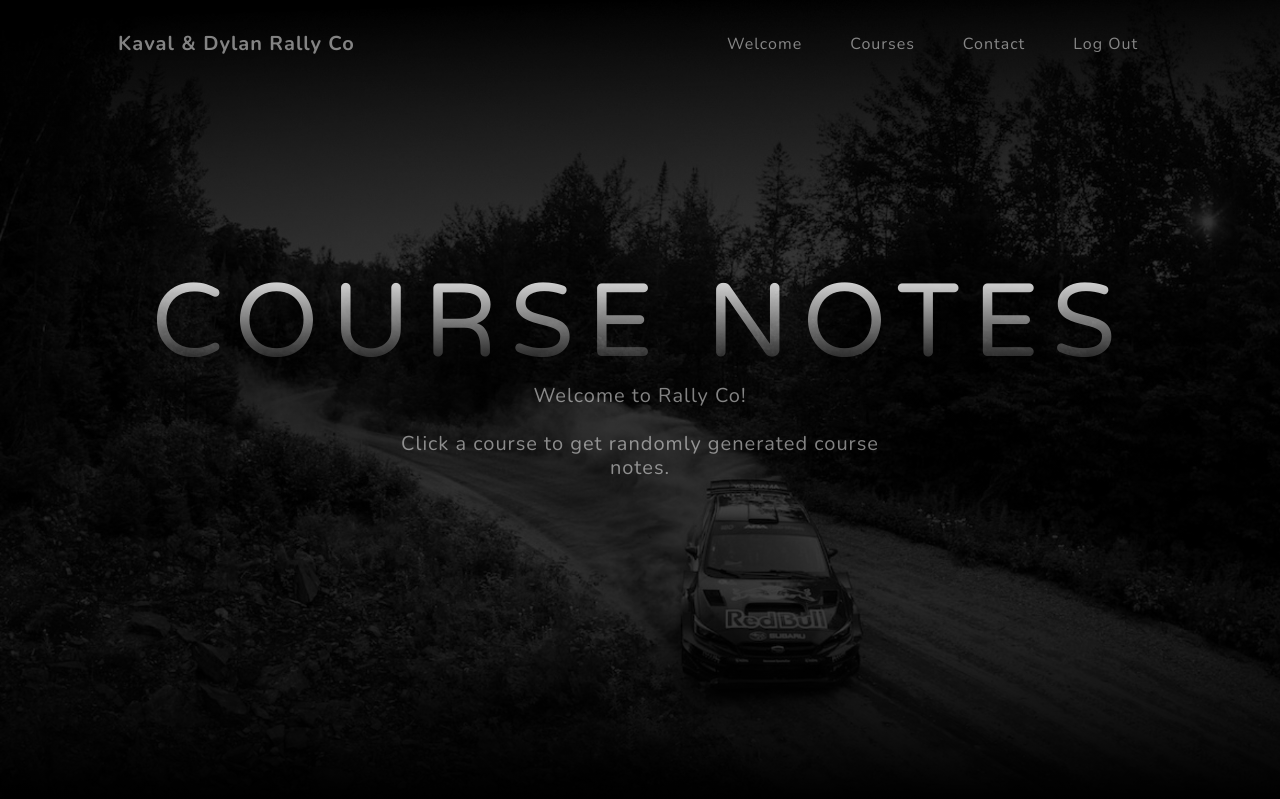
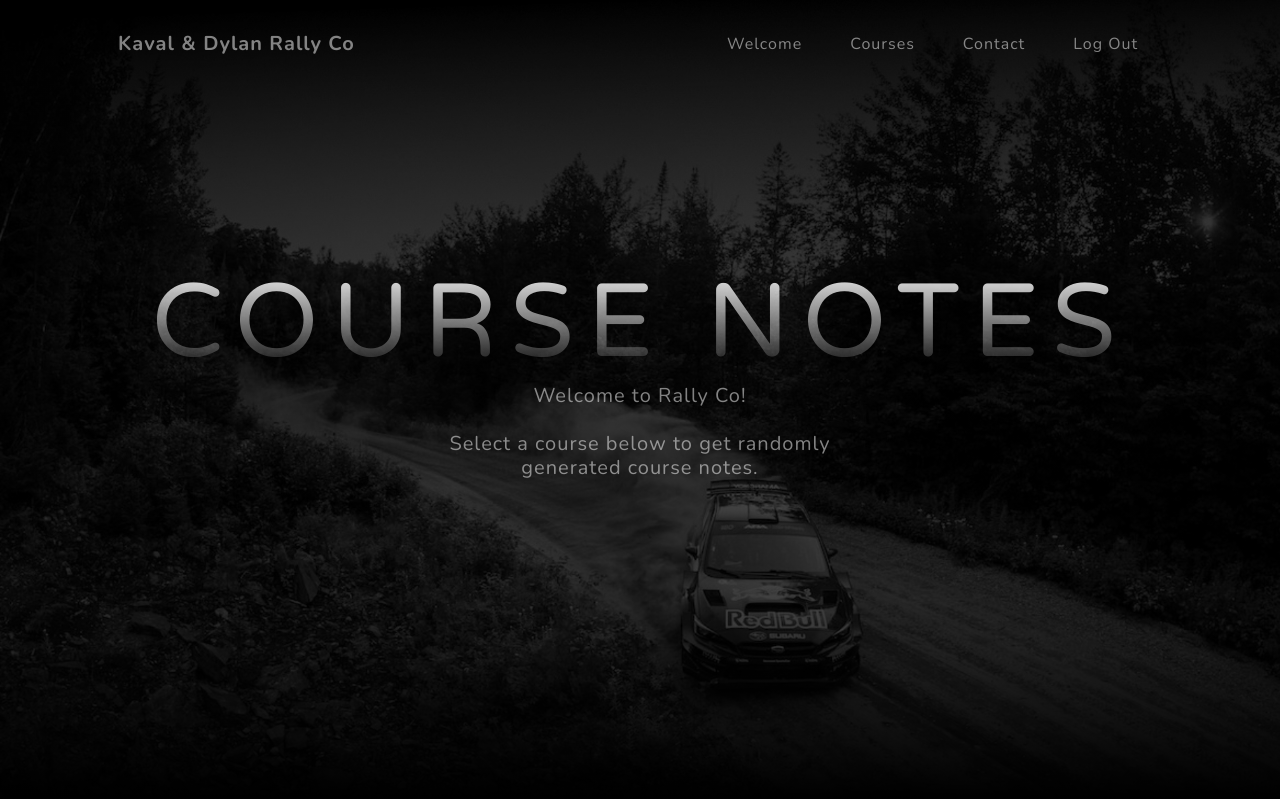
Before and after one commit to DylanSoares/kavalanddylan.ninja, a PHP site: page /php/landing_page.php in a window 1280 px wide. Shown: the top 799 px of the page. Run offline with PHP 8.4, Linux system fonts and the light colour scheme.

Commit message:
Added RegisterAccount.php, added forms. added CreateAccount.php added Stylesheet.css

```diff
--- a/php/landing_page.php
+++ b/php/landing_page.php
@@ -50,9 +50,7 @@ if (filter_input (INPUT_COOKIE, 'auth') == session_id()) {
         <div class="d-flex justify-content-center">
             <div class="text-center">
                 <h1 class="mx-auto my-0 text-uppercase">Course Notes</h1>
-                <h2 class="text-white-50 mx-auto mt-2 mb-5">Welcome to Rally Co!<br><br>Click a course to get randomly generated course notes.</h2>
-                <!--<a class="btn btn-primary" href="Login.html">Login</a>
-                <a class="btn btn-primary" href="RegisterAccount.php">Register</a>-->
+                <h2 class="text-white-50 mx-auto mt-2 mb-5">Welcome to Rally Co!<br><br>Select a course below to get randomly generated course notes.</h2>
             </div>
         </div>
     </div>
```
